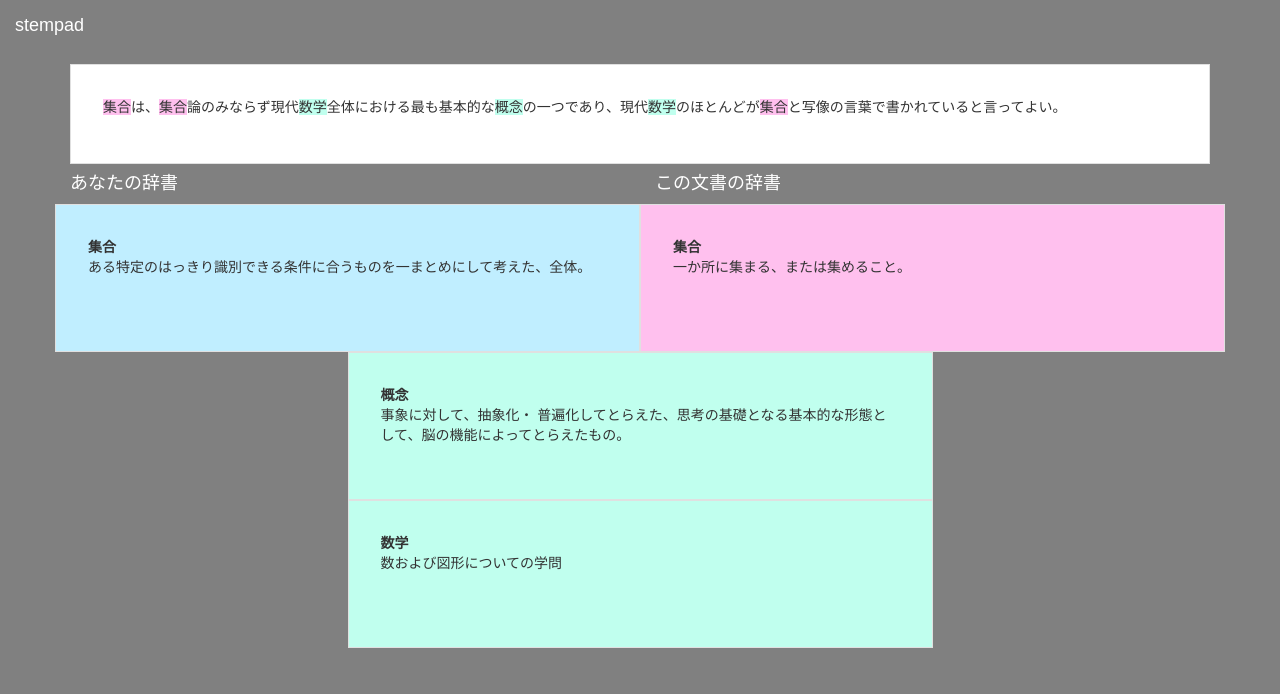
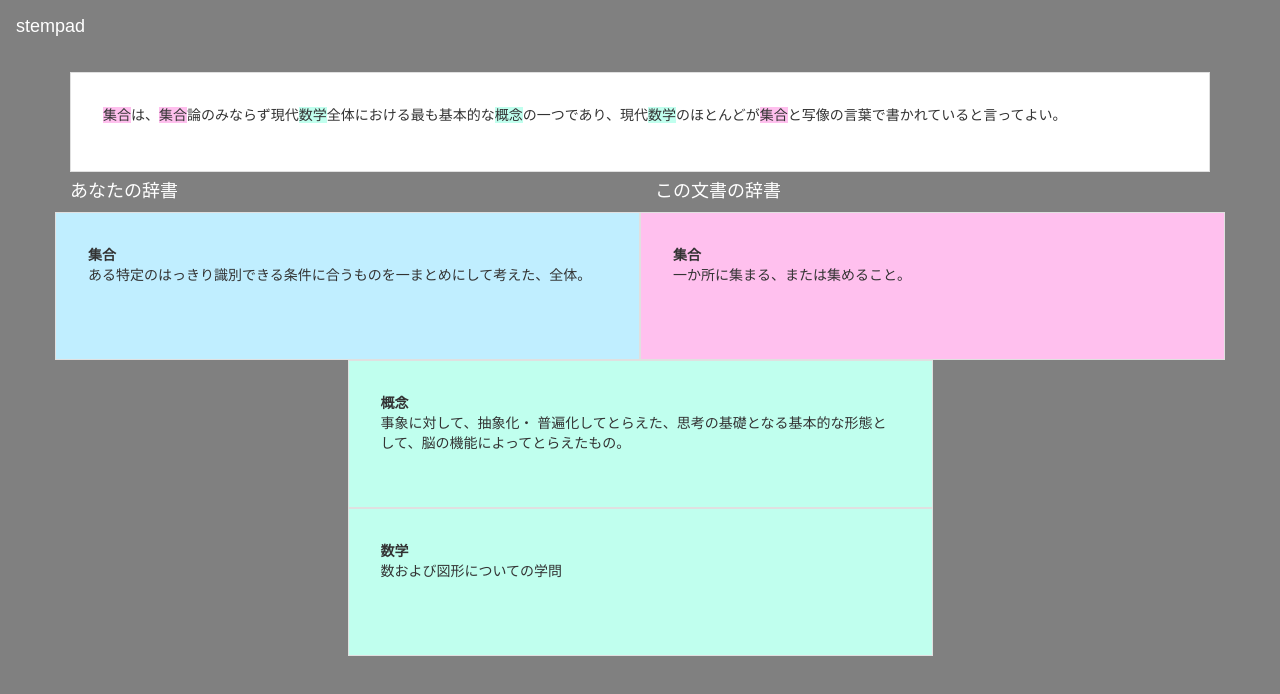
Before and after one commit to WasedaAISociety/stempad, a plain HTML site: page www/index.html in a window 1280 px wide. Drawn offline with Linux system fonts and the light colour scheme.

Commit message:
navbarをfixed-topではなくした。

```diff
--- a/www/index.html
+++ b/www/index.html
@@ -12,14 +12,14 @@
 		<script type="text/javascript" src="./stempad.min.js"></script>
 	</head>
 	<body>
-		<div class="navbar navbar-fixed-top" role="navigation">
+		<div class="navbar navbar-fluid" role="navigation">
 			<div class="container-fluid">
 				<div class="navbar-header">
 					<a class="navbar-brand" href="#">stempad</a>
 				</div>
 			</div>
 		</div>
-		<div class="container" style="padding-top: 64px;">
+		<div class="container">
 			<div id="editorbody" contenteditable="true"></div>
 			<div class="row">
 				<div class="col-lg-6 col-md-6 col-sm-6 col-xs-6">
```
